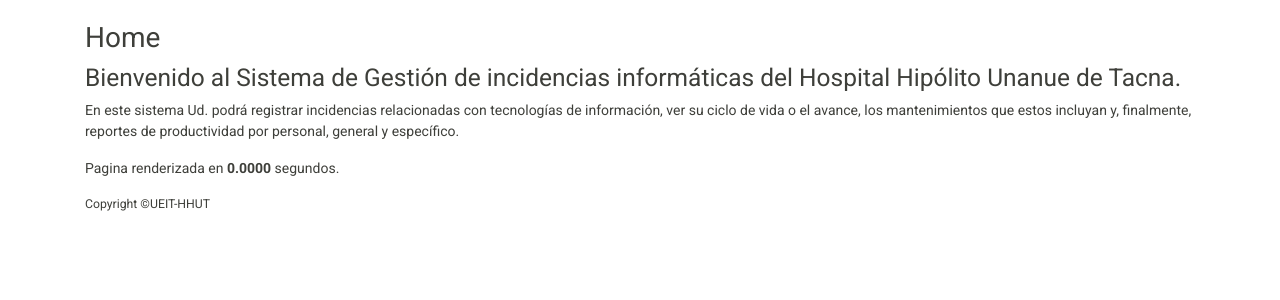
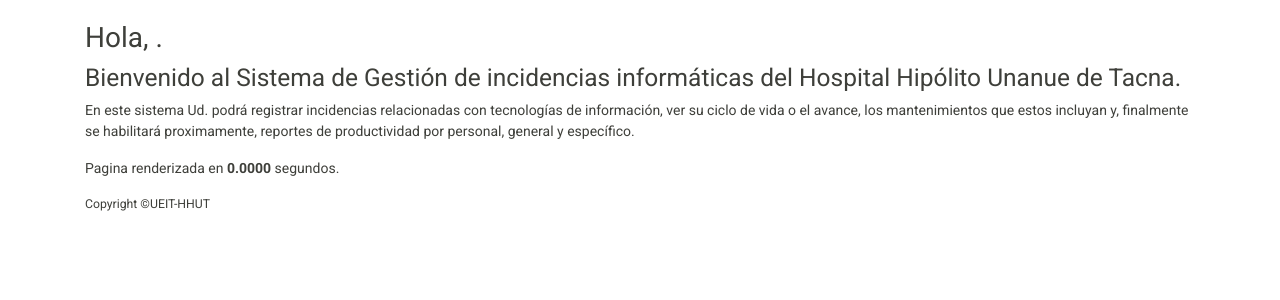
Before and after one commit to meeighteen/SGIN, a CodeIgniter app: page /registro/ in a window 1280 px wide. Shown: the part 54-354 px from the top of the page. Run offline with CodeIgniter, Linux system fonts and the light colour scheme; some libraries are stand-ins or nearby versions.

Commit message:
permisos_usuarios_2

```diff
--- a/application/controllers/Pages.php
+++ b/application/controllers/Pages.php
@@ -5,6 +5,7 @@
 			if (!file_exists(APPPATH.'/views/pages/'.$page.'.php')) {
 				show_404();
 			}
+			$data['usuario']=$this->session->userdata('nombre');
 			$data['title']=ucfirst($page);
 			$this->load->view('templates/header');
 			$this->load->view('pages/'.$page,$data);
--- a/application/controllers/Users.php
+++ b/application/controllers/Users.php
@@ -53,6 +53,7 @@
 				if($user_id){
 					//crear sesion
 					$user_data = array(
+						'nombre' => $user_id->nom_usuario,
 						'user_id' => $user_id->cod_usuario,
 						'email' => $email,
 						'logged_in' => true,
--- a/application/views/pages/home.php
+++ b/application/views/pages/home.php
@@ -1,3 +1,3 @@
-<h2><?= $title ?></h2>
+<h2>Hola, <?php echo $usuario; ?>.</h2>
 <h3>Bienvenido al Sistema de Gestión de incidencias informáticas del Hospital Hipólito Unanue de Tacna.</h3>
-<p>En este sistema Ud. podrá registrar incidencias relacionadas con tecnologías de información, ver su ciclo de vida o el avance, los mantenimientos que estos incluyan y, finalmente, reportes de productividad por personal, general y específico.</p>
+<p>En este sistema Ud. podrá registrar incidencias relacionadas con tecnologías de información, ver su ciclo de vida o el avance, los mantenimientos que estos incluyan y, finalmente se habilitará proximamente, reportes de productividad por personal, general y específico.</p>
```
